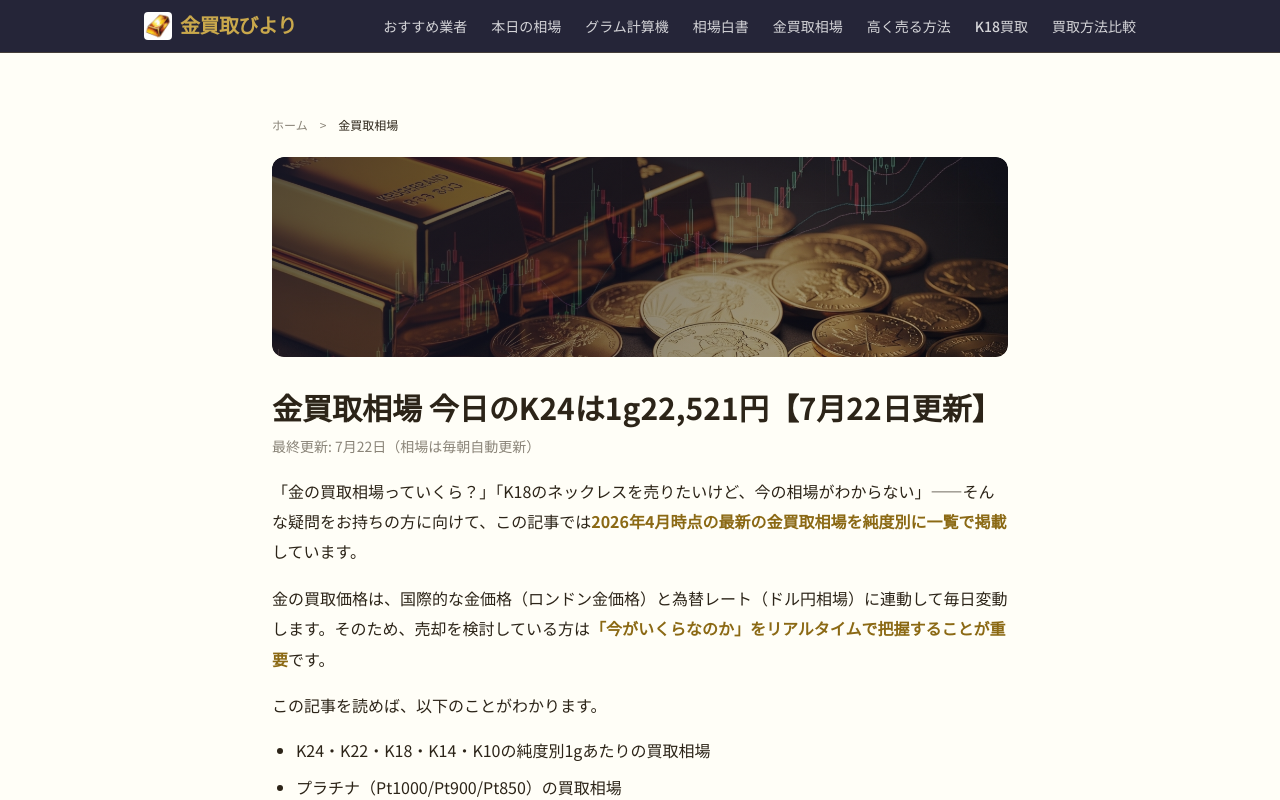
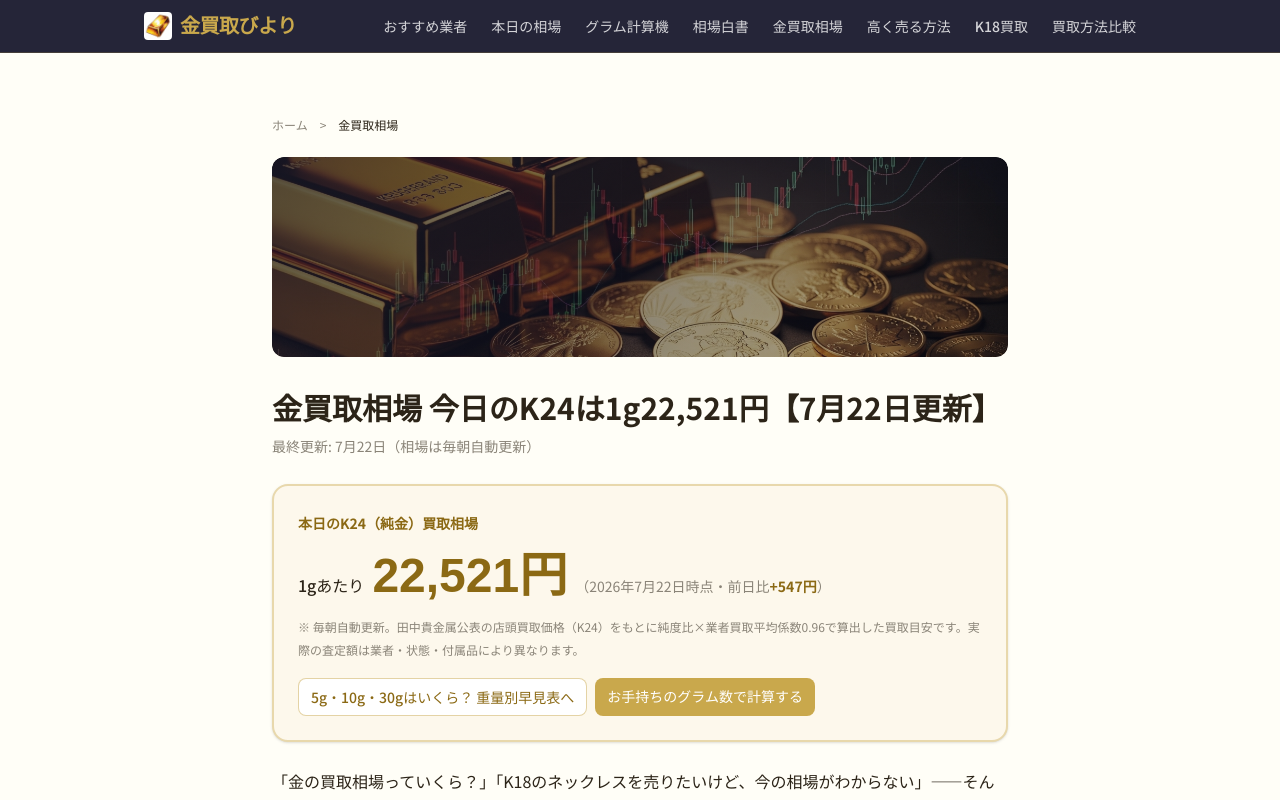
Before and after one commit to webmaster0818/kin-kaitori-biyori, a Next.js app: page /articles/kin-kaitori-souba in a window 1280 px wide. Shown: the top 800 px of the page. Built offline with nearby package versions, Linux system fonts and the light colour scheme; a web font is replaced by a local one.

Commit message:
gold ② souba TodayPriceAnswer

```diff
--- a/app/articles/kin-kaitori-souba/page.tsx
+++ b/app/articles/kin-kaitori-souba/page.tsx
@@ -1,5 +1,6 @@
 import type { Metadata } from "next";
 import { PurityPriceTable } from "@/components/PurityPriceTable";
+import { TodayPriceAnswer } from "@/components/TodayPriceAnswer";
 import Link from "next/link";
 import DealerComparisonTable from "@/components/DealerComparisonTable";
 import RelatedArticles from "@/components/RelatedArticles";
@@ -153,6 +154,8 @@ export default function KinKaitoriSoubaPage() {
         <article className="prose">
           <h1 className="text-2xl md:text-3xl font-bold mb-2 !border-none !pb-0 !mt-0">金買取相場 今日のK24は1g{k24Souba.toLocaleString()}円【{soubaMonth}月{soubaDay}日更新】</h1>
           <p className="text-warm-gray text-sm mb-8">最終更新: {soubaMonth}月{soubaDay}日（相場は毎朝自動更新）</p>
+
+          <TodayPriceAnswer purity="k24" />
 
           <p>「金の買取相場っていくら？」「K18のネックレスを売りたいけど、今の相場がわからない」——そんな疑問をお持ちの方に向けて、この記事では<strong>2026年4月時点の最新の金買取相場を純度別に一覧で掲載</strong>しています。</p>
 
```
